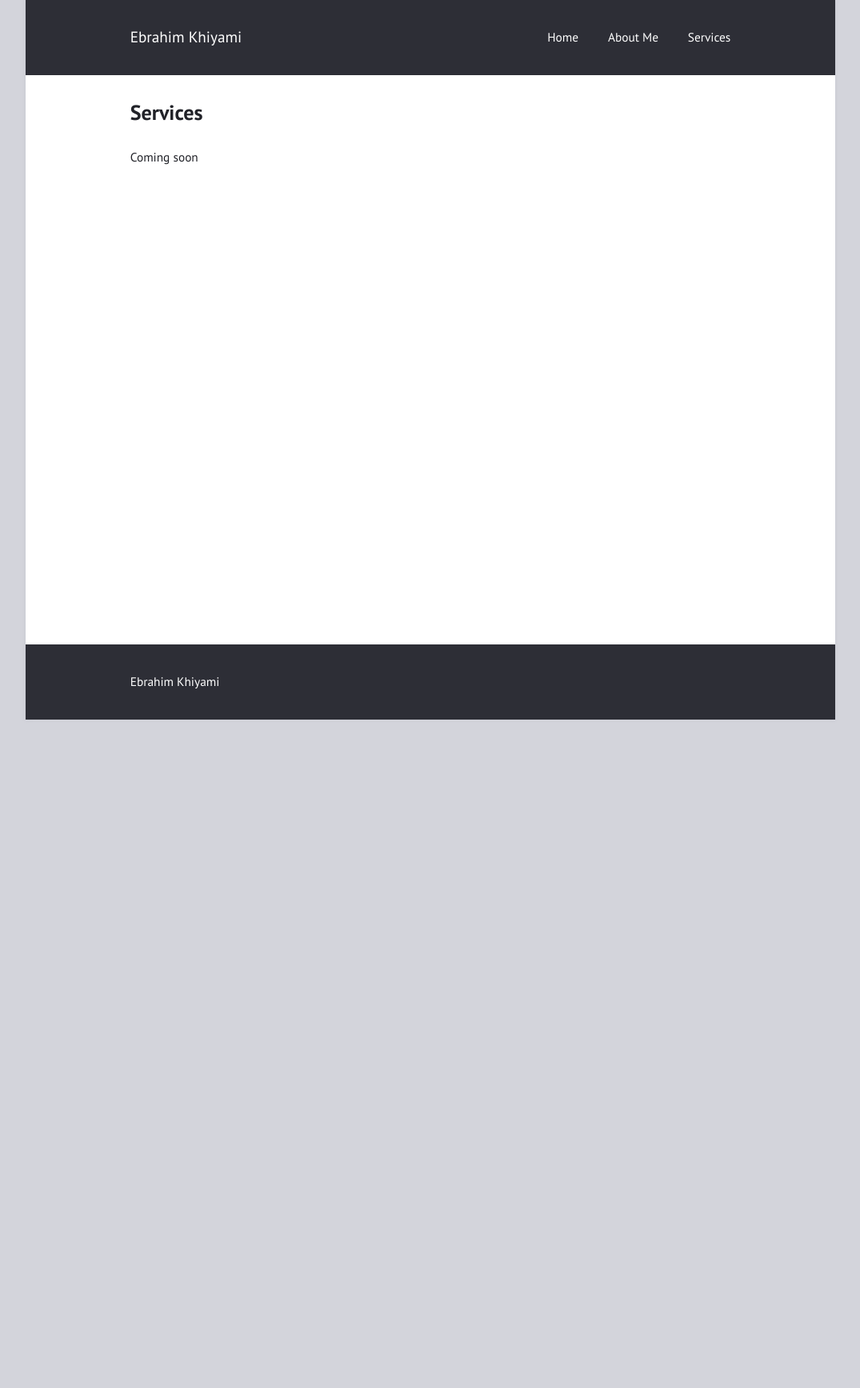
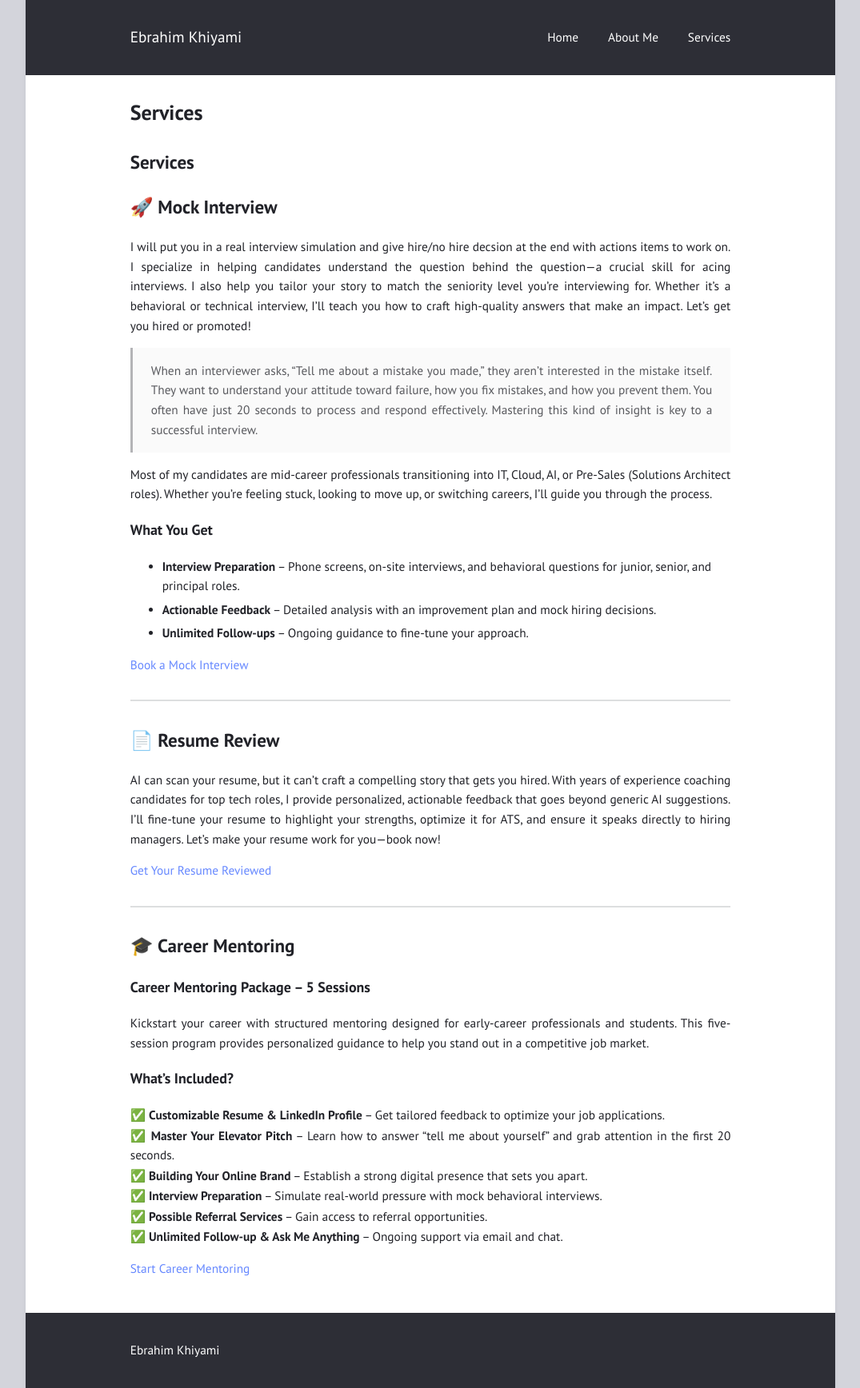
Before and after one commit to ekhiyami/ekhiyami.github.io, a Jekyll site: the page built from services.md, in a window 1280 px wide. Shown: the whole page at 80% size, without its empty margins (102-1177 px from the left). Built offline with Jekyll 4.4.1, drawn with Linux system fonts in a browser that asks for light colours; before the commit the page ends 900 px from its top, so only the background shows below that.

Commit message:
Update services.md

```diff
--- a/services.md
+++ b/services.md
@@ -3,4 +3,49 @@ title: "Services"
 permalink: "/services/"
 layout: page
 ---
-Coming soon
+# Services
+
+## 🚀 Mock Interview
+
+I will put you in a real interview simulation and give hire/no hire decsion at the end with actions items to work on.
+I specialize in helping candidates understand the question behind the question—a crucial skill for acing interviews. I also help you tailor your story to match the seniority level you’re interviewing for. Whether it’s a behavioral or technical interview, I’ll teach you how to craft high-quality answers that make an impact. Let’s get you hired or promoted!
+
+> When an interviewer asks, “Tell me about a mistake you made,” they aren’t interested in the mistake itself. They want to understand your attitude toward failure, how you fix mistakes, and how you prevent them. You often have just 20 seconds to process and respond effectively. Mastering this kind of insight is key to a successful interview.
+
+Most of my candidates are mid-career professionals transitioning into IT, Cloud, AI, or Pre-Sales (Solutions Architect roles). Whether you’re feeling stuck, looking to move up, or switching careers, I’ll guide you through the process.
+
+### What You Get
+
+- **Interview Preparation** – Phone screens, on-site interviews, and behavioral questions for junior, senior, and principal roles.
+- **Actionable Feedback** – Detailed analysis with an improvement plan and mock hiring decisions.
+- **Unlimited Follow-ups** – Ongoing guidance to fine-tune your approach.
+
+[Book a Mock Interview](https://topmate.io/ekhiyami/1469939)
+
+
+---
+
+## 📄 Resume Review
+
+AI can scan your resume, but it can’t craft a compelling story that gets you hired. With years of experience coaching candidates for top tech roles, I provide personalized, actionable feedback that goes beyond generic AI suggestions. I’ll fine-tune your resume to highlight your strengths, optimize it for ATS, and ensure it speaks directly to hiring managers. Let’s make your resume work for you—book now!
+
+[Get Your Resume Reviewed](https://topmate.io/ekhiyami/1469822)
+
+---
+
+## 🎓 Career Mentoring
+
+### Career Mentoring Package – 5 Sessions
+
+Kickstart your career with structured mentoring designed for early-career professionals and students. This five-session program provides personalized guidance to help you stand out in a competitive job market.
+
+### What’s Included?
+
+✅ **Customizable Resume & LinkedIn Profile** – Get tailored feedback to optimize your job applications.
+✅ **Master Your Elevator Pitch** – Learn how to answer "tell me about yourself" and grab attention in the first 20 seconds.
+✅ **Building Your Online Brand** – Establish a strong digital presence that sets you apart.
+✅ **Interview Preparation** – Simulate real-world pressure with mock behavioral interviews.
+✅ **Possible Referral Services** – Gain access to referral opportunities.
+✅ **Unlimited Follow-up & Ask Me Anything** – Ongoing support via email and chat.
+
+[Start Career Mentoring](https://topmate.io/ekhiyami/1471426)
```
